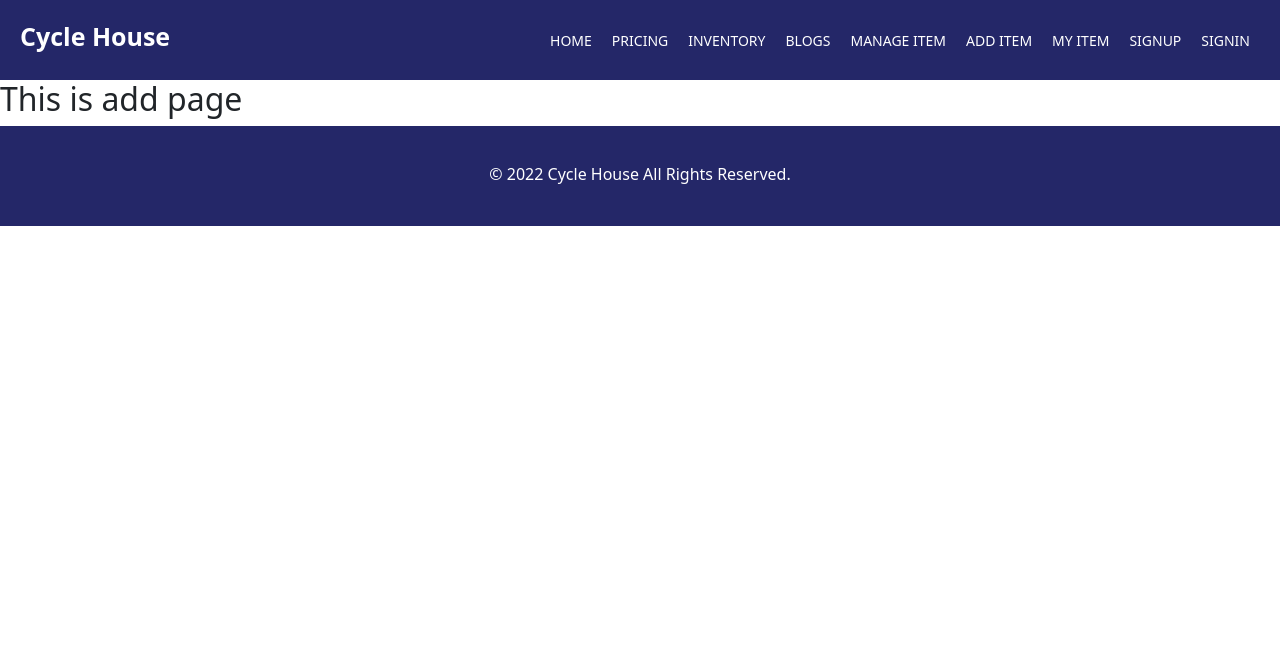
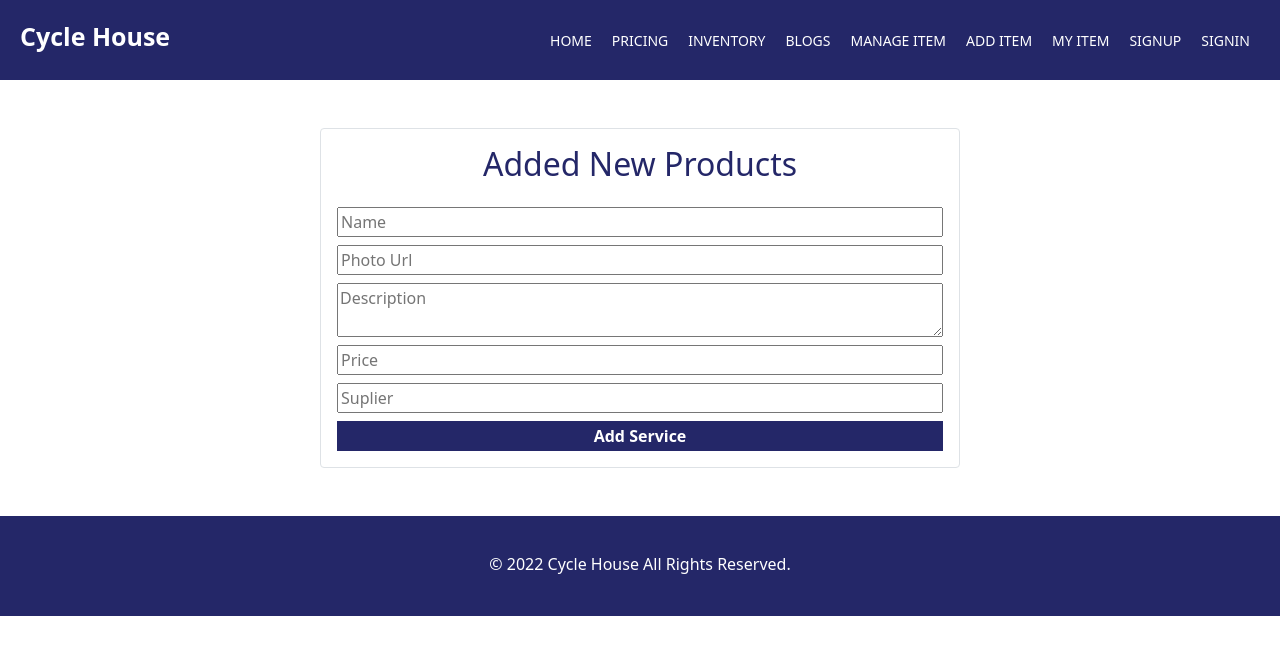
Before and after one commit to Taposhpaul1998/Warehouse-management-client-side, a React (Create React App) app: page /addedItem in a window 1280 px wide. Shown: the top 654 px of the page. Built offline with nearby package versions, Linux system fonts and the light colour scheme.

Commit message:
create added item page and update pages

```diff
--- a/src/App.js
+++ b/src/App.js
@@ -11,6 +11,7 @@ import Login from './pages/Login/Login/Login';
 import Signup from './pages/Login/Signup/Signup';
 import Myitem from './pages/Myitem/Myitem';
 import Manageitem from './pages/ProductTable/Manageitem';
+import Pyament from './pages/Pyament/Pyament';
 
 
 function App() {
@@ -24,6 +25,7 @@ function App() {
         <Route path="/addedItem" element={<Additem></Additem>}></Route>
         <Route path="/myitems" element={<Myitem></Myitem>}></Route>
         <Route path="/inventory" element={<Inventory></Inventory>}></Route>
+        <Route path="/pyment" element={<Pyament></Pyament>}></Route>
         <Route path="/signup" element={<Signup></Signup>}></Route>
         <Route path="/signin" element={<Login></Login>}></Route>
         <Route path="/*" element={<Error></Error>}></Route>
--- a/src/pages/Additem/Additem.js
+++ b/src/pages/Additem/Additem.js
@@ -2,8 +2,16 @@ import React from 'react';
 
 const Additem = () => {
     return (
-        <div>
-            <h2> This is add page</h2>
+        <div className='w-50 mx-auto border m-5 p-3 rounded'>
+            <h2 style={{ color: '#242768' }} className='text-center mb-4'>Added New Products</h2>
+            <form className='d-flex flex-column'>
+                <input className='mb-2' placeholder='Name' />
+                <input className='mb-2' placeholder='Photo Url' />
+                <textarea className='mb-2' placeholder='Description' />
+                <input className='mb-2' placeholder='Price' type="number" />
+                <input className='mb-2' placeholder='Suplier' type="text" />
+                <input className='submit-btn' value="Add Service" type="submit" />
+            </form>
         </div>
     );
 };
--- a/src/pages/Home/Pricing/Pricing/Pricing.js
+++ b/src/pages/Home/Pricing/Pricing/Pricing.js
@@ -11,7 +11,7 @@ const Pricing = ({ prices }) => {
             <h6>{detels}</h6>
             <h6>{organization}</h6>
             <h6>{orders}</h6>
-            <Button className='update-btn w-100 mt-4'>Try Now</Button>
+            <Button href='/pyment' className='update-btn w-100 mt-4'>Try Now</Button>
         </div>
     );
 };
--- a/src/pages/Inventory/Inventory.js
+++ b/src/pages/Inventory/Inventory.js
@@ -1,13 +1,26 @@
 import React from 'react';
-import { Button } from 'react-bootstrap';
+import { Button, Table } from 'react-bootstrap';
 
 const Inventory = () => {
     return (
         <div>
+            <Table style={{ width: '80%' }} className=' mx-auto d-black mt-5' striped bordered hover variant="dark">
+                <thead>
+                    <tr>
+                        <th>Images</th>
+                        <th>Name</th>
+                        <th>Price</th>
+                        <th>Quantity</th>
+                        <th> <Button href='/inventory' variant="primary">Update Products</Button></th>
+
+                    </tr>
+                </thead>
+            </Table>
+
             <div style={{ width: '300px' }} className='mx-auto d-black'>
                 <Button href="/manageitems" className='submit-btn m-4 w-100'>Manage Item</Button>
             </div>
-        </div>
+        </div >
     );
 };
 
--- a/src/pages/Myitem/Myitem.js
+++ b/src/pages/Myitem/Myitem.js
@@ -2,9 +2,7 @@ import React from 'react';
 
 const Myitem = () => {
     return (
-        <div>
-            <h2>This is my item</h2>
-        </div>
+        <h2>this is my item</h2>
     );
 };
 
--- /dev/null
+++ b/src/pages/Pyament/Pyament.js
@@ -0,0 +1,11 @@
+import React from 'react';
+
+const Pyament = () => {
+    return (
+        <div>
+            <h2>this is pyment</h2>
+        </div>
+    );
+};
+
+export default Pyament;
```
